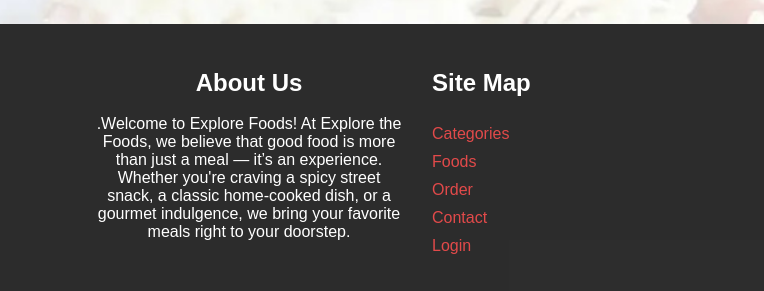
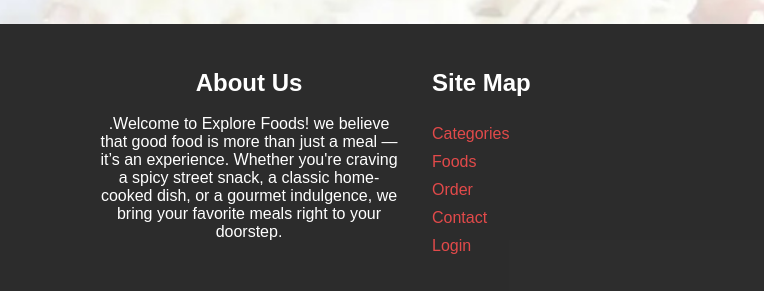
Before and after one commit to 20Dartside/Food-ordering-Website-Deploy-on-Devops, a plain HTML site: page index.html in a window 1280 px wide. Shown: the part 1793-2084 px from the top of the page, 0-764 px from the left. Drawn offline with nearby package versions, Linux system fonts and the light colour scheme.

Commit message:
update file

```diff
--- a/index.html
+++ b/index.html
@@ -236,7 +236,7 @@
                 <div class="text-center">
                     <h3>About Us</h3><br>
                     <p>.Welcome to Explore Foods!
-At Explore the Foods, we believe that good food is more than just a meal — it’s an experience. Whether you're craving a spicy street snack, a classic home-cooked dish, or a gourmet indulgence, we bring your favorite meals right to your doorstep.</p>
+ we believe that good food is more than just a meal — it’s an experience. Whether you're craving a spicy street snack, a classic home-cooked dish, or a gourmet indulgence, we bring your favorite meals right to your doorstep.</p>
                 </div>
                 <div class="texr-center">
                     <h3>Site Map</h3><br>
```
